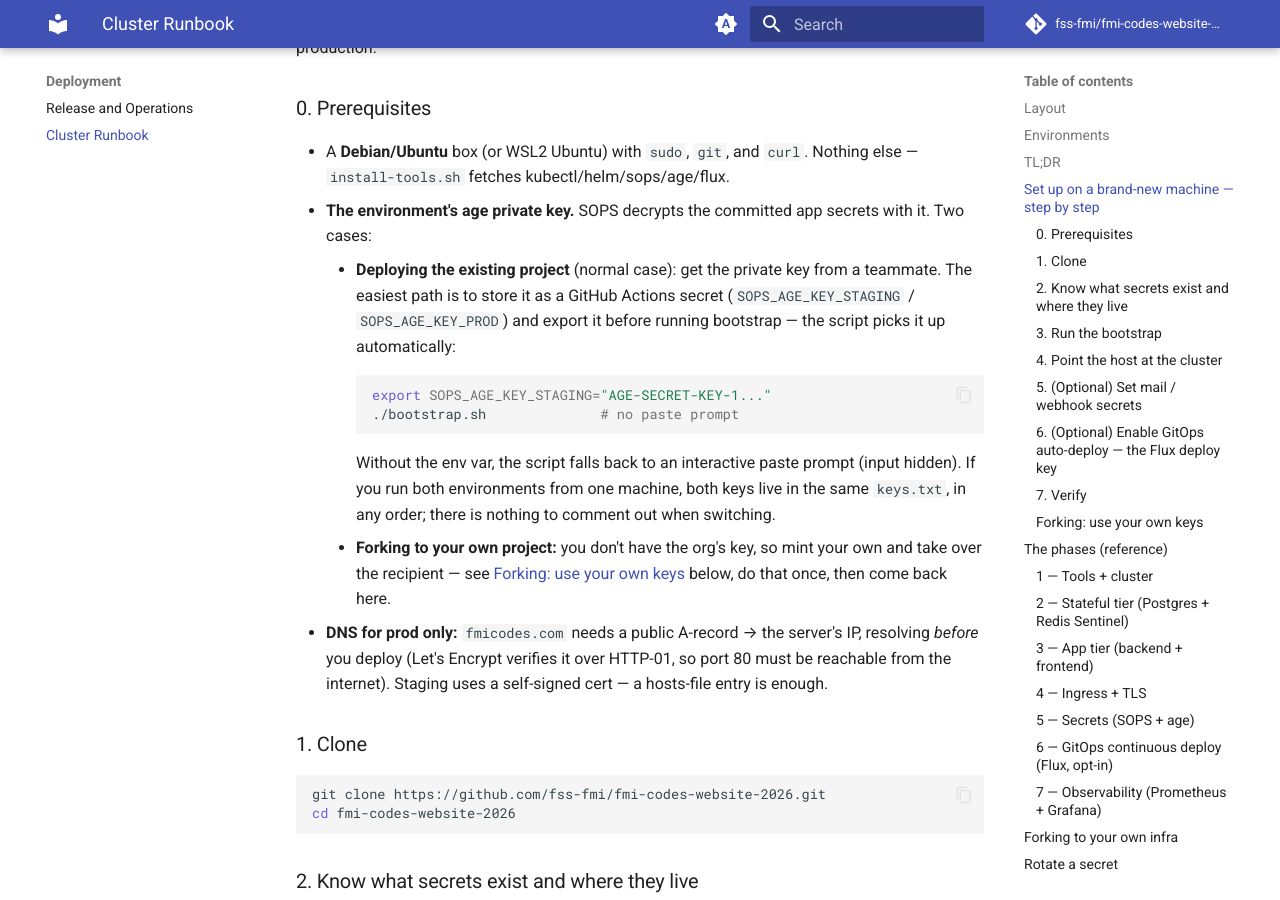
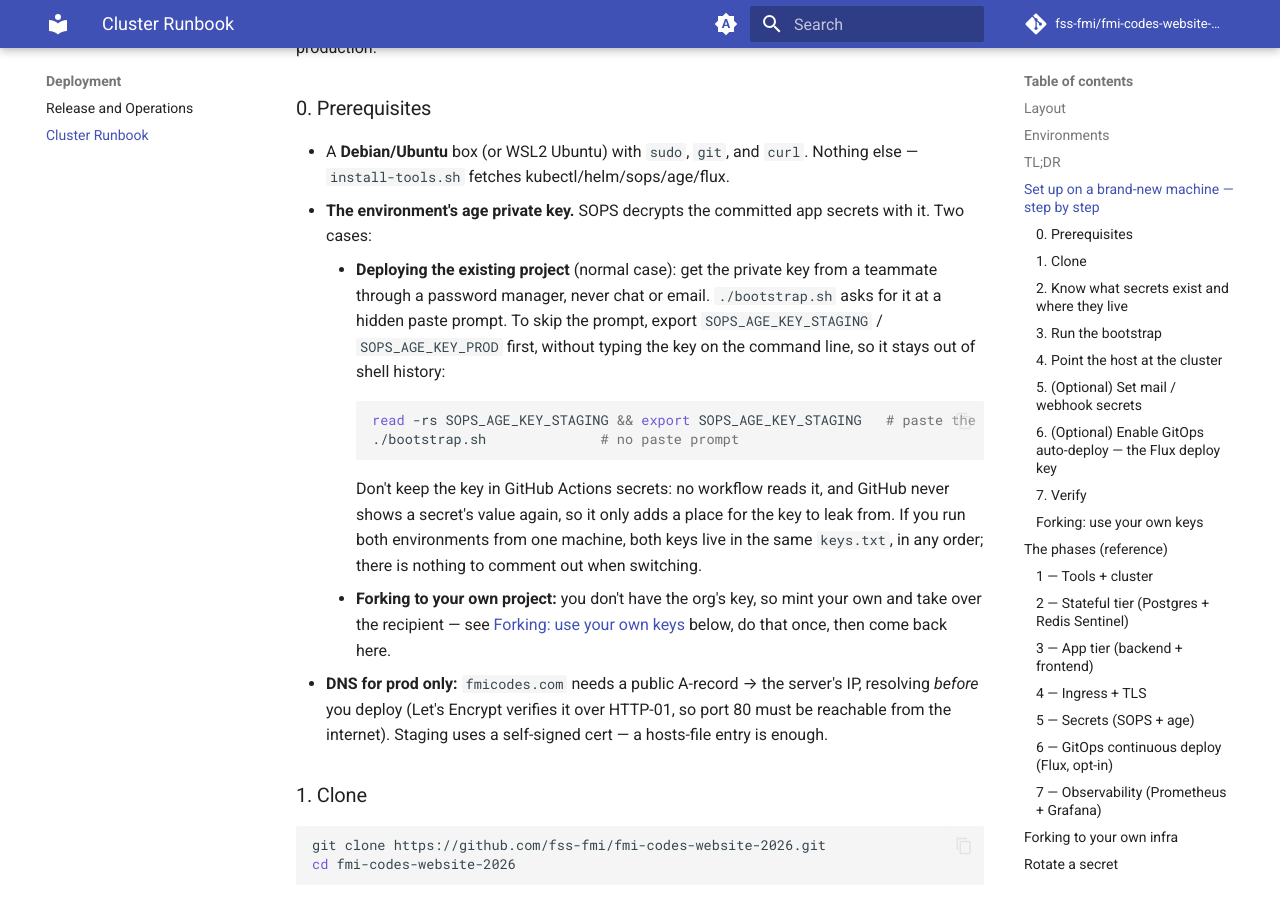
Before and after one commit to fss-fmi/fmi-codes-website-2026, an MkDocs documentation site: the page built from docs/runbook.md, in a window 1280 px wide and 900 px high, scrolled down 1723 px. Built offline with MkDocs 1.6.1 and Material for MkDocs 9.7.7, drawn with Linux system fonts in a browser that asks for light colours; comment, search, counter and statistics services are not loaded; some of the changed text lies outside the part shown.

Commit message:
infra: re-key SOPS secrets with new staging and prod age keys (#130)
The previous age private keys are no longer available, so the committed
encrypted files could not be decrypted or rotated. This replaces them:

- .sops.yaml: staging rules -> age1u6a3nspv..., prod rules -> age18h3rtu53...
- All 4 SOPS files recreated with fresh values (new SECRET_KEY,
  JWT_SECRET_KEY, admin and Grafana passwords, webhook URLs), each
  encrypted to its environment's new key only. Metadata is unchanged.
- runbook: no longer recommends storing age keys as GitHub Actions
  secrets (no workflow reads them), and the step 0 example reads the key
  with `read -rs` instead of putting it on the command line, where it
  landed in shell history.

Co-authored-by: Claude Opus 5.5 <noreply@anthropic.com>

````diff
--- a/docs/runbook.md
+++ b/docs/runbook.md
@@ -62,15 +62,16 @@ End-to-end, bare server → running cluster. Do it for staging first, then repea
   `install-tools.sh` fetches kubectl/helm/sops/age/flux.
 - **The environment's age private key.** SOPS decrypts the committed app secrets with it.
   Two cases:
-  - **Deploying the existing project** (normal case): get the private key from a teammate.
-    The easiest path is to store it as a GitHub Actions secret (`SOPS_AGE_KEY_STAGING` /
-    `SOPS_AGE_KEY_PROD`) and export it before running bootstrap — the script picks it up
-    automatically:
+  - **Deploying the existing project** (normal case): get the private key from a teammate
+    through a password manager, never chat or email. `./bootstrap.sh` asks for it at a hidden
+    paste prompt. To skip the prompt, export `SOPS_AGE_KEY_STAGING` / `SOPS_AGE_KEY_PROD`
+    first, without typing the key on the command line, so it stays out of shell history:
     ```bash
-    export SOPS_AGE_KEY_STAGING="AGE-SECRET-KEY-1..."
+    read -rs SOPS_AGE_KEY_STAGING && export SOPS_AGE_KEY_STAGING   # paste the key, press Enter
     ./bootstrap.sh              # no paste prompt
     ```
-    Without the env var, the script falls back to an interactive paste prompt (input hidden).
+    Don't keep the key in GitHub Actions secrets: no workflow reads it, and GitHub never
+    shows a secret's value again, so it only adds a place for the key to leak from.
     If you run both environments from one machine, both keys live in the same `keys.txt`, in
     any order; there is nothing to comment out when switching.
   - **Forking to your own project:** you don't have the org's key, so mint your own and take
@@ -122,8 +123,8 @@ bare box), then handles two things:
    back to a hidden paste prompt, verifies the key decrypts those files **before** writing
    anything, then **appends** it to `keys.txt` with a `# public key:` comment (`chmod 600`).
    Existing keys are never replaced or removed. A wrong key aborts with its public key next
-   to the one the files are encrypted to, and leaves `keys.txt` untouched. Store the key as a
-   GitHub Actions secret and export it before running bootstrap to skip the prompt entirely.
+   to the one the files are encrypted to, and leaves `keys.txt` untouched. To skip the prompt,
+   export the key first as shown in [step 0](#0-prerequisites).
 2. **The admin password** — if `ADMIN_PASSWORD_HASH` is empty in the secrets file, it asks
    for a password (hidden, typed twice, at least 12 characters), bcrypt-hashes it, and writes
    the hash back into `secrets.enc.yaml` through stdin, so neither shows up in `ps`. Commit
@@ -697,9 +698,9 @@ grep recipient infra/k8s/overlays/staging/secrets/*.enc.yaml   # only the new ag
 # 4. Commit and push .sops.yaml and both files.
 
 # 5. Hand out the new private key and retire the old one:
-gh secret set SOPS_AGE_KEY_STAGING   # prompts; paste the new AGE-SECRET-KEY-1… line
-#    On every machine that deploys staging, add the new line to keys.txt (bootstrap.sh does
-#    it when SOPS_AGE_KEY_STAGING is exported) and delete the old key's lines.
+#    Replace the old AGE-SECRET-KEY-1… line in the password manager with the new one. On every
+#    machine that deploys staging, add the new line to keys.txt (bootstrap.sh does it from its
+#    prompt or SOPS_AGE_KEY_STAGING) and delete the old key's lines.
 ```
 
 `updatekeys` changes who can decrypt, not the values. Anyone holding the **old** key can still
````
Also changed, not shown: .sops.yaml (+4 -4 lines), 4 other files.
